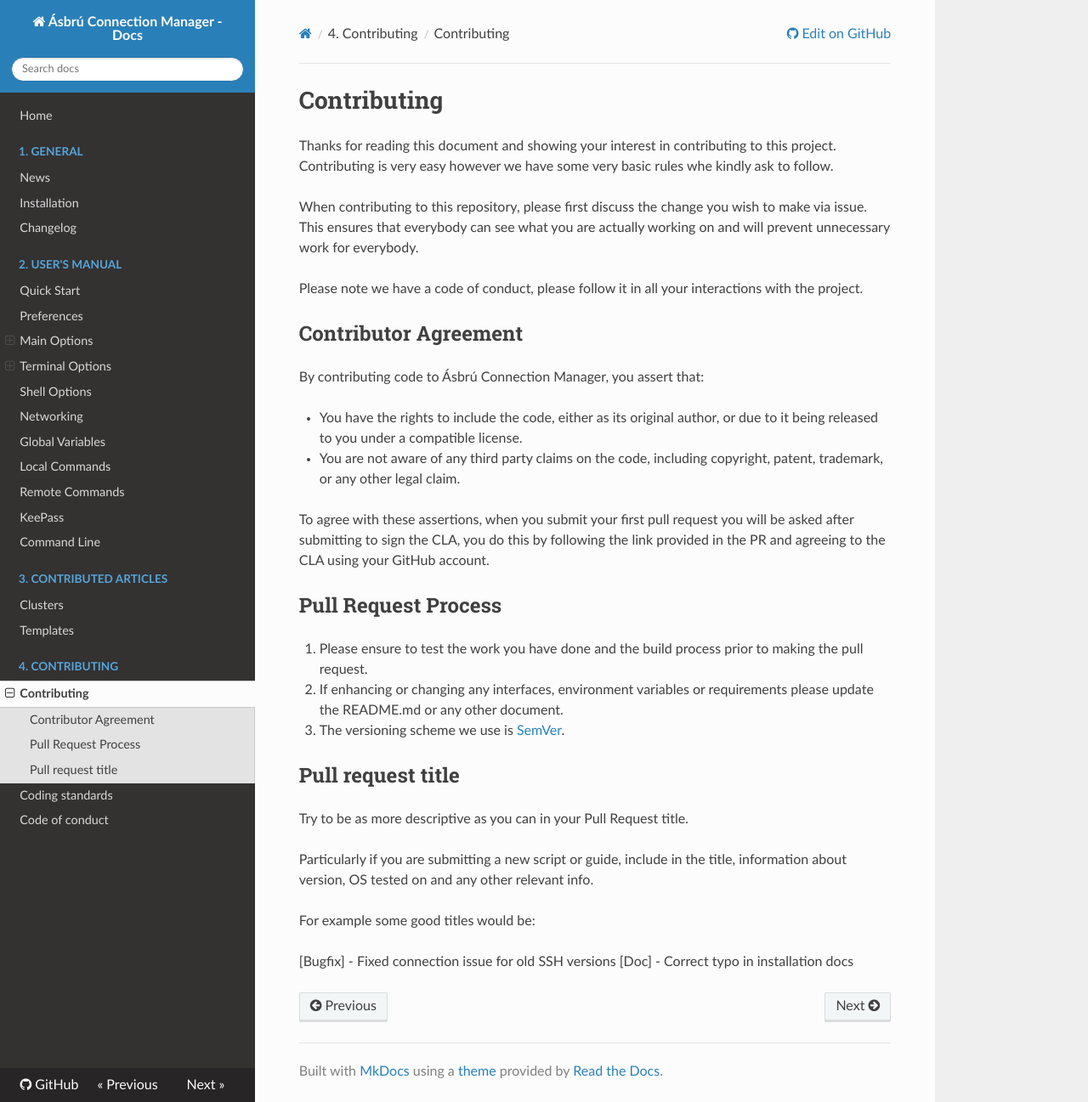
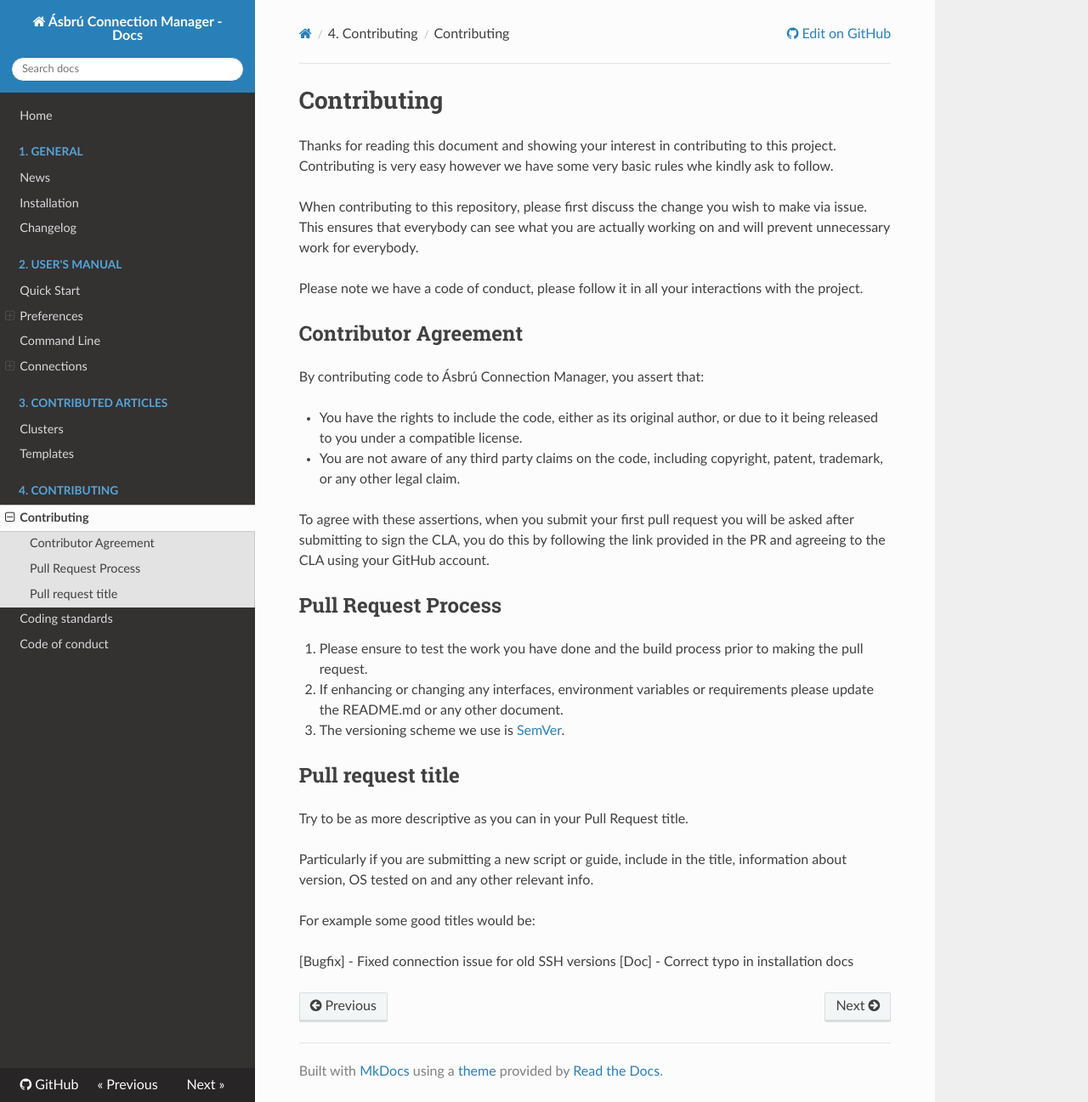
Before and after one commit to asbru-cm/asbru-cm, an MkDocs documentation site: the page built from doc/Contributing/index.md, in a window 1280 px wide and 1297 px high. Shown: the whole window at 85% size. Built offline with MkDocs 1.6.1, drawn with Linux system fonts in a browser that asks for light colours; nearby versions of some CDN libraries.

Commit message:
added more depth to menu entries

```diff
--- a/mkdocs.yml
+++ b/mkdocs.yml
@@ -17,22 +17,25 @@
       - Changelog: General/Changelog.md
   - 2. User's Manual:
       - Quick Start: Manual/QuickStart.md
-      - Preferences: Manual/Preferences/Preferences.md
-      - Main Options:
-        - Behaviour: Manual/Preferences/MainOptions.md
-        - Look&Feel: Manual/Preferences/LookAndFeel.md
-        - Advanced: Manual/Preferences/MOAdvanced.md
-      - Terminal Options:
-        - Behaviour: Manual/Preferences/TermOptions.md
-        - Look&Feel: Manual/Preferences/TermLookAndFeel.md
-        - Advanced: Manual/Preferences/TermAdvanced.md
-      - Shell Options: Manual/Preferences/ShellOptions.md
-      - Networking: Manual/Preferences/Networking.md
-      - Global Variables: Manual/Preferences/GlobalVariables.md
-      - Local Commands: Manual/Preferences/LocalCommands.md
-      - Remote Commands: Manual/Preferences/RemoteCommands.md
-      - KeePass: Manual/Preferences/KeePassXC.md
+      - Preferences:
+        - General: Manual/Preferences/Preferences.md
+        - Main Options:
+          - Behaviour: Manual/Preferences/MainOptions.md
+          - Look&Feel: Manual/Preferences/LookAndFeel.md
+          - Advanced: Manual/Preferences/MOAdvanced.md
+        - Terminal Options:
+          - Behaviour: Manual/Preferences/TermOptions.md
+          - Look&Feel: Manual/Preferences/TermLookAndFeel.md
+          - Advanced: Manual/Preferences/TermAdvanced.md
+        - Shell Options: Manual/Preferences/ShellOptions.md
+        - Networking: Manual/Preferences/Networking.md
+        - Global Variables: Manual/Preferences/GlobalVariables.md
+        - Local Commands: Manual/Preferences/LocalCommands.md
+        - Remote Commands: Manual/Preferences/RemoteCommands.md
+        - KeePass: Manual/Preferences/KeePassXC.md
       - Command Line: Manual/CommandLine.md
+      - Connections:
+        - SSH: Manual/Connections/SSH.md
   - 3. Contributed Articles:
       - Clusters: Managing/Clusters.md
       - Templates: Managing/Templates.md
```
